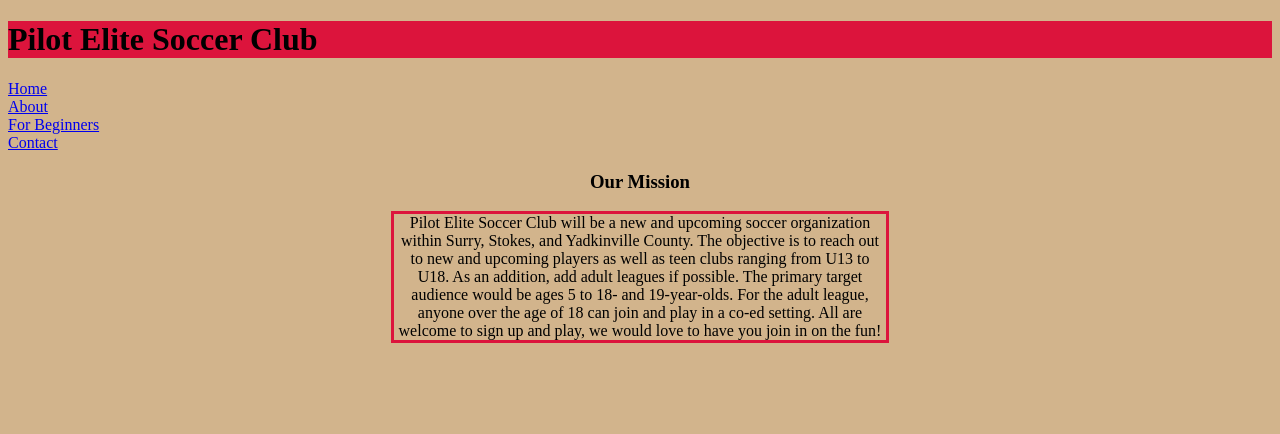
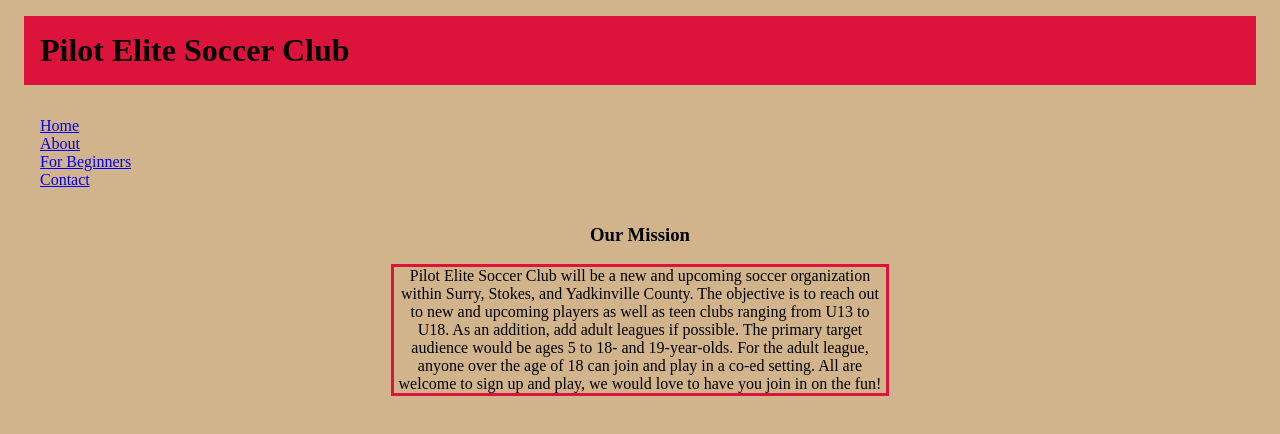
Before and after one commit to AndrewDRogers/Andrew-R, a plain HTML site: page index.html in a window 1280 px wide. Drawn offline with Linux system fonts and the light colour scheme.

Commit message:
Add files via upload

```diff
--- a/style.css
+++ b/style.css
@@ -3,10 +3,14 @@ header {
 }
 .links {
   display: flex;
+  margin: 1rem;
+  padding: 1rem;
   flex-direction: column;
   text-decoration: none;
 }
 h1 {
+  margin: 1rem;
+  padding: 1rem;
   background-color: crimson;
 }
 body{
```
